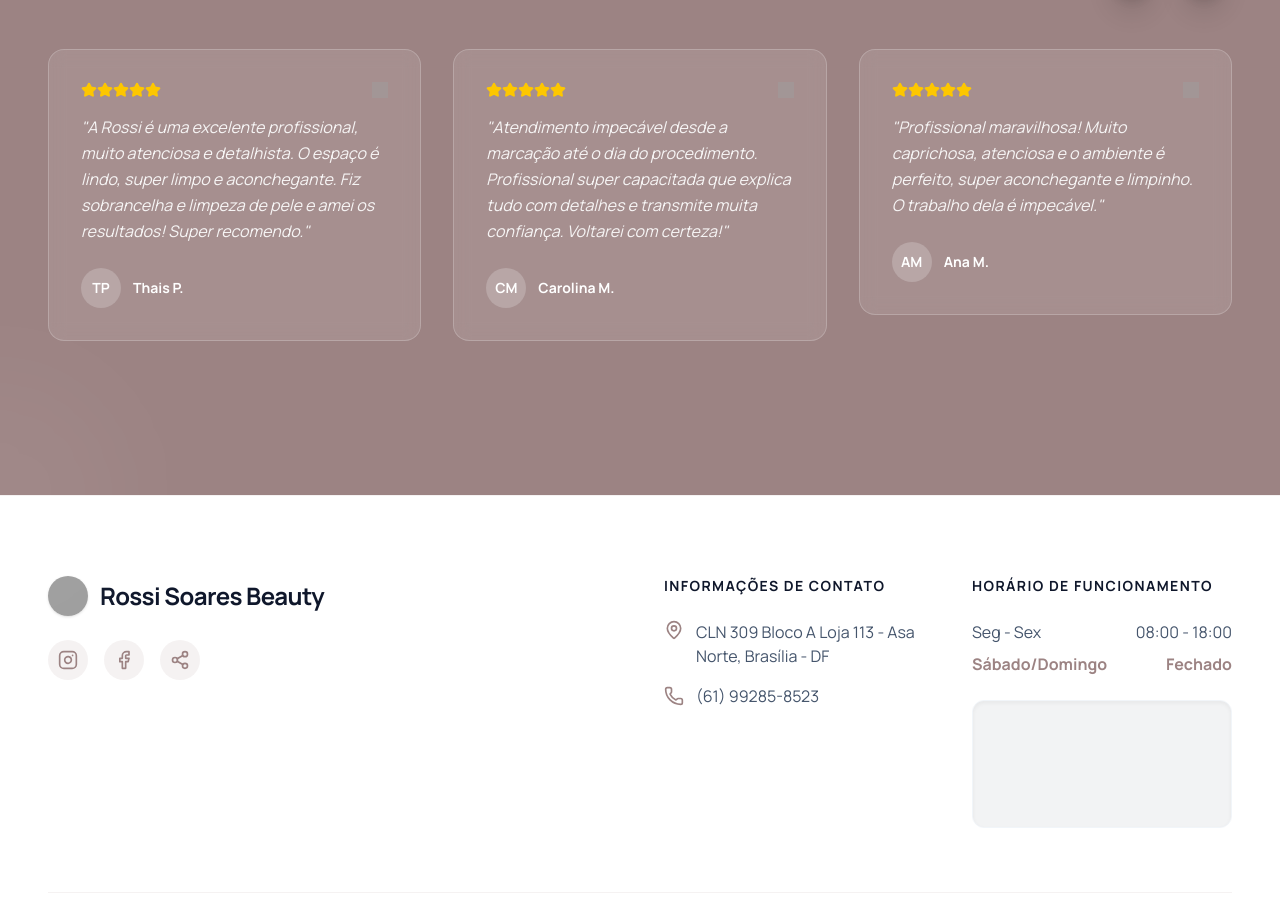
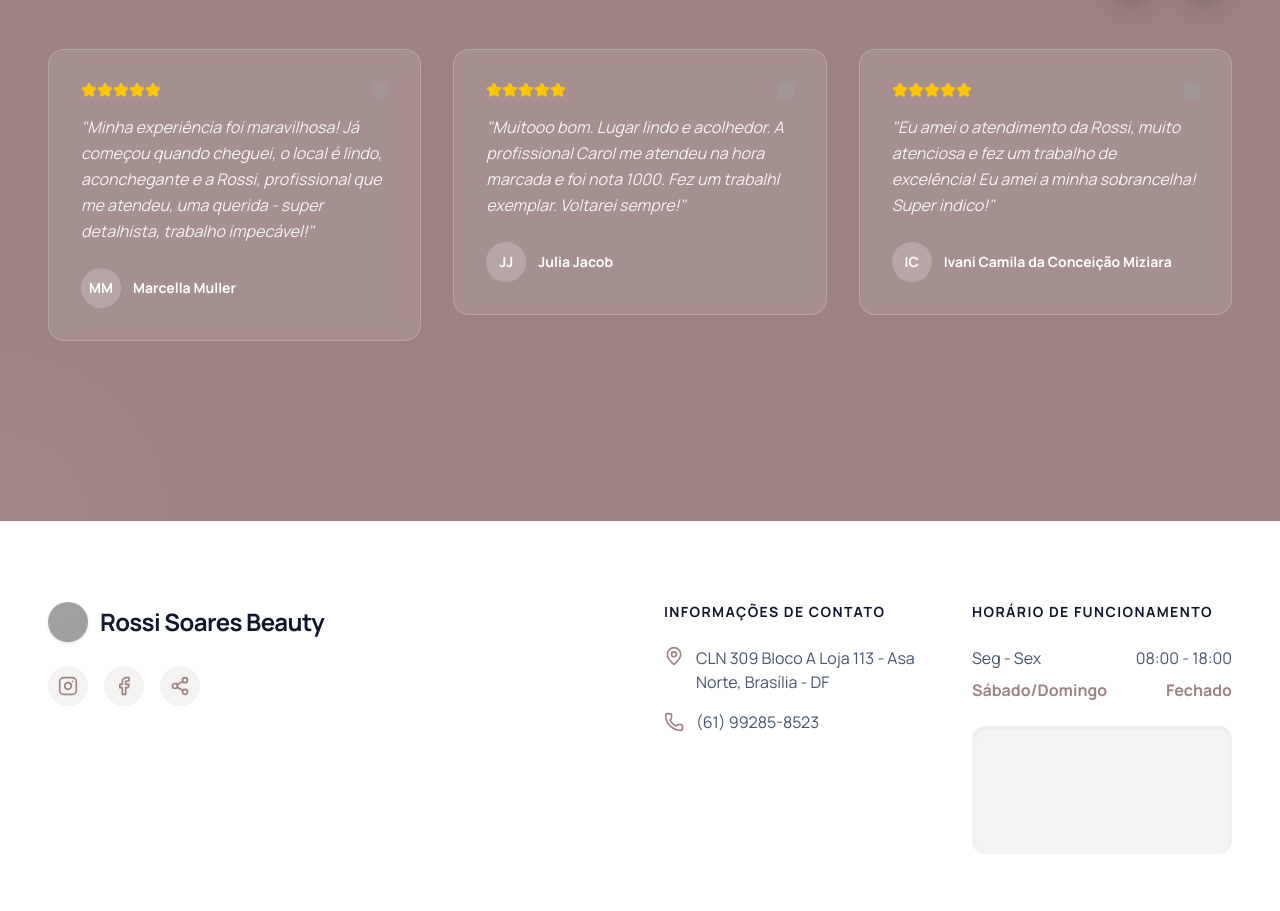
Before and after one commit to borajapa/rossi-beauty, a React (Vite) app: page / in a window 1280 px wide. Shown: the part 2838-3749 px from the top of the page. Built offline with nearby package versions, Linux system fonts and the light colour scheme; grey boxes are pictures that could not be loaded.

Commit message:
feat: Update testimonials with new client feedback in constants.

```diff
--- a/src/constants.ts
+++ b/src/constants.ts
@@ -468,63 +468,63 @@ export const SERVICES: Service[] = [
 
 export const TESTIMONIALS = [
   {
-    name: 'Thais P.',
-    initials: 'TP',
-    text: 'A Rossi é uma excelente profissional, muito atenciosa e detalhista. O espaço é lindo, super limpo e aconchegante. Fiz sobrancelha e limpeza de pele e amei os resultados! Super recomendo.',
+    name: 'Marcella Muller',
+    initials: 'MM',
+    text: 'Minha experiência foi maravilhosa! Já começou quando cheguei, o local é lindo, aconchegante e a Rossi, profissional que me atendeu, uma querida - super detalhista, trabalho impecável!',
     rating: 5,
   },
   {
-    name: 'Carolina M.',
-    initials: 'CM',
-    text: 'Atendimento impecável desde a marcação até o dia do procedimento. Profissional super capacitada que explica tudo com detalhes e transmite muita confiança. Voltarei com certeza!',
+    name: 'Julia Jacob',
+    initials: 'JJ',
+    text: 'Muitooo bom. Lugar lindo e acolhedor. A profissional Carol me atendeu na hora marcada e foi nota 1000. Fez um trabalhl exemplar. Voltarei sempre!',
     rating: 5,
   },
   {
-    name: 'Ana M.',
-    initials: 'AM',
-    text: 'Profissional maravilhosa! Muito caprichosa, atenciosa e o ambiente é perfeito, super aconchegante e limpinho. O trabalho dela é impecável.',
+    name: 'Ivani Camila da Conceição Miziara',
+    initials: 'IC',
+    text: 'Eu amei o atendimento da Rossi, muito atenciosa e fez um trabalho de excelência! Eu amei a minha sobrancelha! Super indico!',
     rating: 5,
   },
   {
-    name: 'Jéssica S.',
-    initials: 'JS',
-    text: 'A experiência foi incrível! A Rossi tem uma mão super leve e me deixou muito confortável o tempo todo. Meu design de sobrancelha ficou exatamente como eu queria, bem natural e alinhado.',
+    name: 'Anna Beatriz Canoas Miziara Talharo',
+    initials: 'AB',
+    text: 'Fui pela primeira vez e gostei muito! A Carol é uma graça, excelente profissional e muito atenciosa! Virei cliente fiel!',
     rating: 5,
   },
   {
-    name: 'Letícia R.',
-    initials: 'LR',
-    text: 'Amo o trabalho da Rossi! Sou cliente assídua e cada vez me surpreendo mais com o cuidado e carinho. A limpeza de pele dela é a melhor que já fiz, deixa minha pele renovada e com um glow incrível.',
+    name: 'Júlia Franco',
+    initials: 'JF',
+    text: 'Atendimento e serviços impecáveis! Amo aproveitar cada minuto do meu momento princesa na Rossi ❤️',
     rating: 5,
   },
   {
-    name: 'Mariana C.',
-    initials: 'MC',
-    text: 'Gostaria de agradecer pelo atendimento maravilhoso. Fiz o Brow Lamination e amei o resultado, superou minhas expectativas! Sem falar no espaço que é uma delícia de relaxar.',
+    name: 'Rafaela Brandão Rocha',
+    initials: 'RB',
+    text: 'Sou cliente há anos. A Carol é detalhista e excelente, recomendo!! O atendimento também é muito atencioso. O espaço é bonito 🤩',
     rating: 5,
   },
   {
-    name: 'Camila F.',
-    initials: 'CF',
-    text: 'Excelente! A Rossi é super atenciosa e explica tudo direitinho antes de começar o procedimento. Fiz a revitalização facial e minha pele ficou outra, maravilhosa! Muito obrigada pelo mimo.',
+    name: 'Carmen Santos',
+    initials: 'CS',
+    text: 'Carmen, tenho 58 anos de idade. Minha primeira experiência. Cheguei com pouco de medo, mas aos poucos fui relaxando e deixando à Rossi fazer seu trabalho de excelência, com sua voz calma e tranquila as mãos pareciam de Seda, desenhando...',
     rating: 5,
   },
   {
-    name: 'Amanda B.',
-    initials: 'AB',
-    text: 'Eu estou apaixonada pelo meu Lash Lifting! A técnica da Rossi é incrível, os produtos são de ótima qualidade e duram muito. Já estou indicando para todas as minhas amigas!',
+    name: 'Juliana Calaça Spíndola',
+    initials: 'JC',
+    text: 'atendimento impecavel, o espaço lindo e Carol mãos de fada. profissionais maravilhosas, amoo!',
     rating: 5,
   },
   {
-    name: 'Bruna K.',
-    initials: 'BK',
-    text: 'O atendimento é um diferencial! Desde a recepção até a hora de ir embora a gente se sente cuidada. A Rossi é um amor de pessoa e super profissional no que faz. Recomendo de olhos fechados.',
+    name: 'Michelle Mercante',
+    initials: 'MM',
+    text: 'Duas profissionais excelentes! Fiz duas vezes a micro com a Rossi e design sempre faço com a Carol. Trabalho impecável! Amo!',
     rating: 5,
   },
   {
-    name: 'Patrícia V.',
-    initials: 'PV',
-    text: 'Fiz a hidratação labial e fiquei chocada com o resultado, meus lábios ficaram super macios e com uma cor linda e natural. Adorei o cuidado que ela teve em todas as etapas!',
+    name: 'Cristiane Rodrigues',
+    initials: 'CR',
+    text: 'Lugar maravilhoso! A Carol tem a mão super leve e é impressionante como não dói nada. Ela é super profissional e rápida. Tudo que a gente precisa no dia a dia. Super recomendo!',
     rating: 5,
   },
 ];
```
